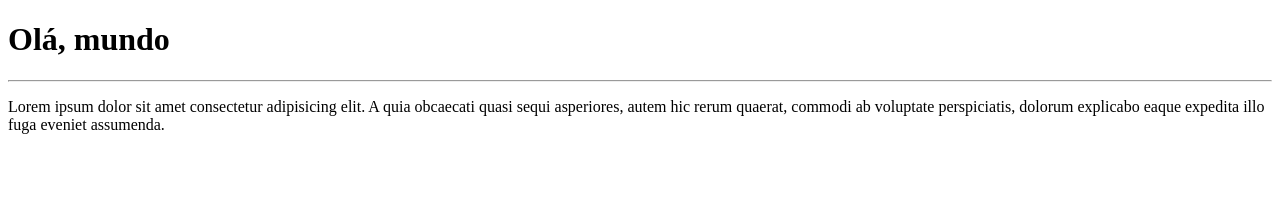
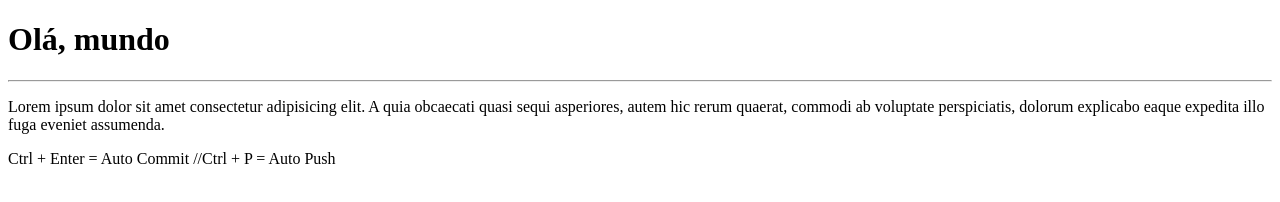
Before and after one commit to neoguiz/Ola-Mundo, a plain HTML site: page site-exemplo/index.html in a window 1280 px wide. Drawn offline with Linux system fonts and the light colour scheme.

Commit message:
Novo parágrafo
Tutorial de atalhos

```diff
--- a/site-exemplo/index.html
+++ b/site-exemplo/index.html
@@ -14,6 +14,7 @@
     <hr>
 
     <p>Lorem ipsum dolor sit amet consectetur adipisicing elit. A quia obcaecati quasi sequi asperiores, autem hic rerum quaerat, commodi ab voluptate perspiciatis, dolorum explicabo eaque expedita illo fuga eveniet assumenda.</p>
+    <p>Ctrl + Enter = Auto Commit //Ctrl + P = Auto Push </p>
 
 </body>
 
```
